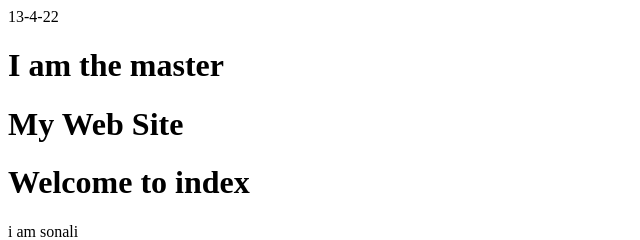
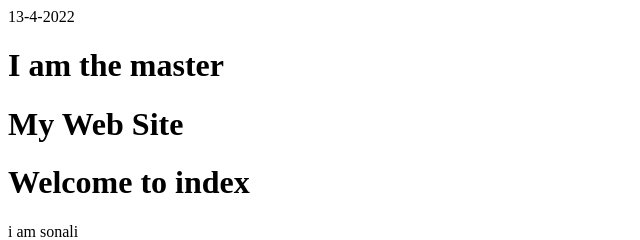
Before and after one commit to dilippakhare/git1, a plain HTML site: page index.html in a window 1280 px wide. Shown: the top 240 px of the page, 0-640 px from the left. Drawn offline with Linux system fonts and the light colour scheme.

Commit message:
Update index.html

```diff
--- a/index.html
+++ b/index.html
@@ -1,7 +1,7 @@
 <html>
 
 <body>
-      <p> 13-4-22 </p>
+      <p> 13-4-2022 </p>
       <h1>I am the master</h1>
     <h1>My Web Site </h1>
     <h1>Welcome to index </h1>
```
